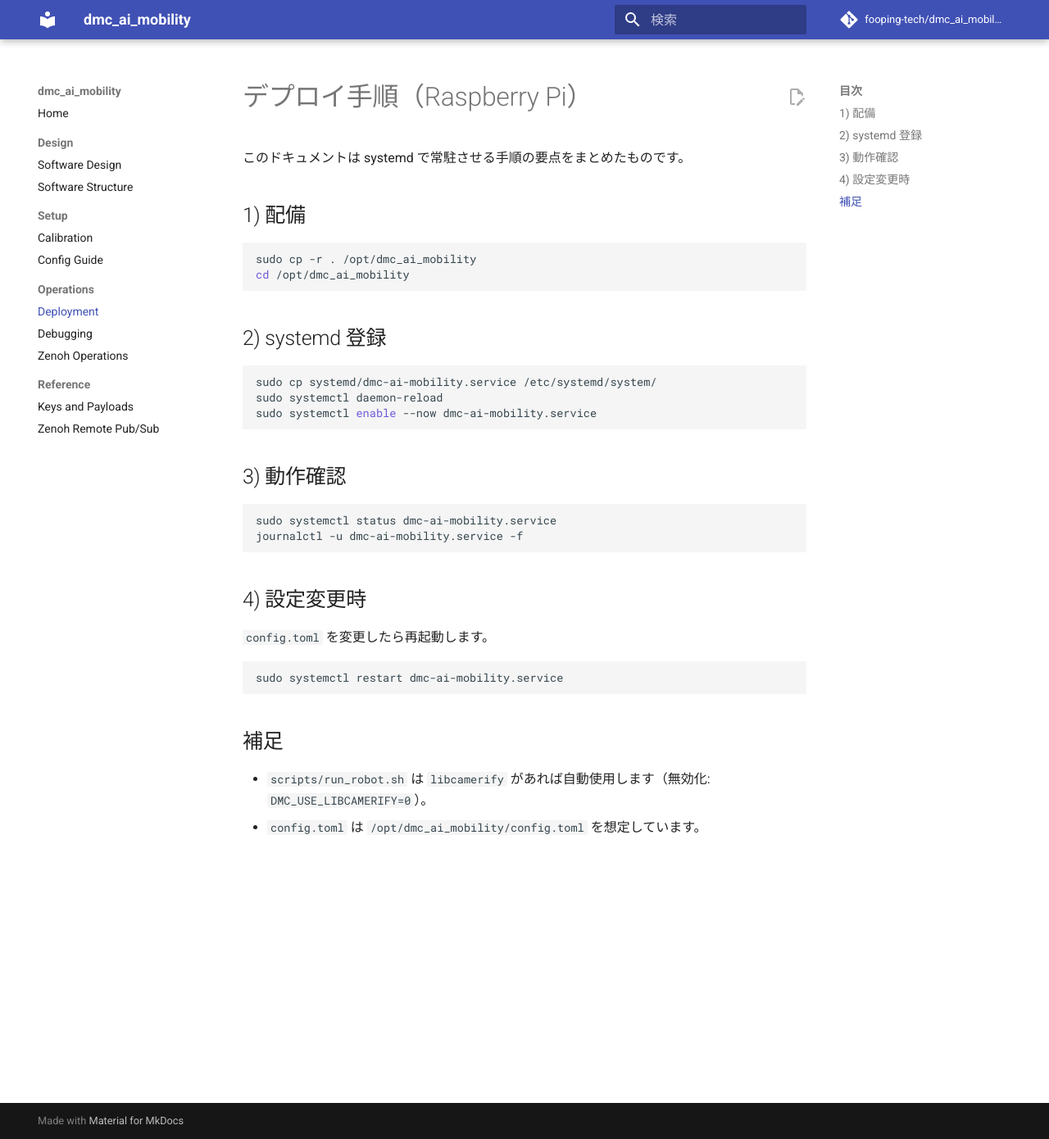
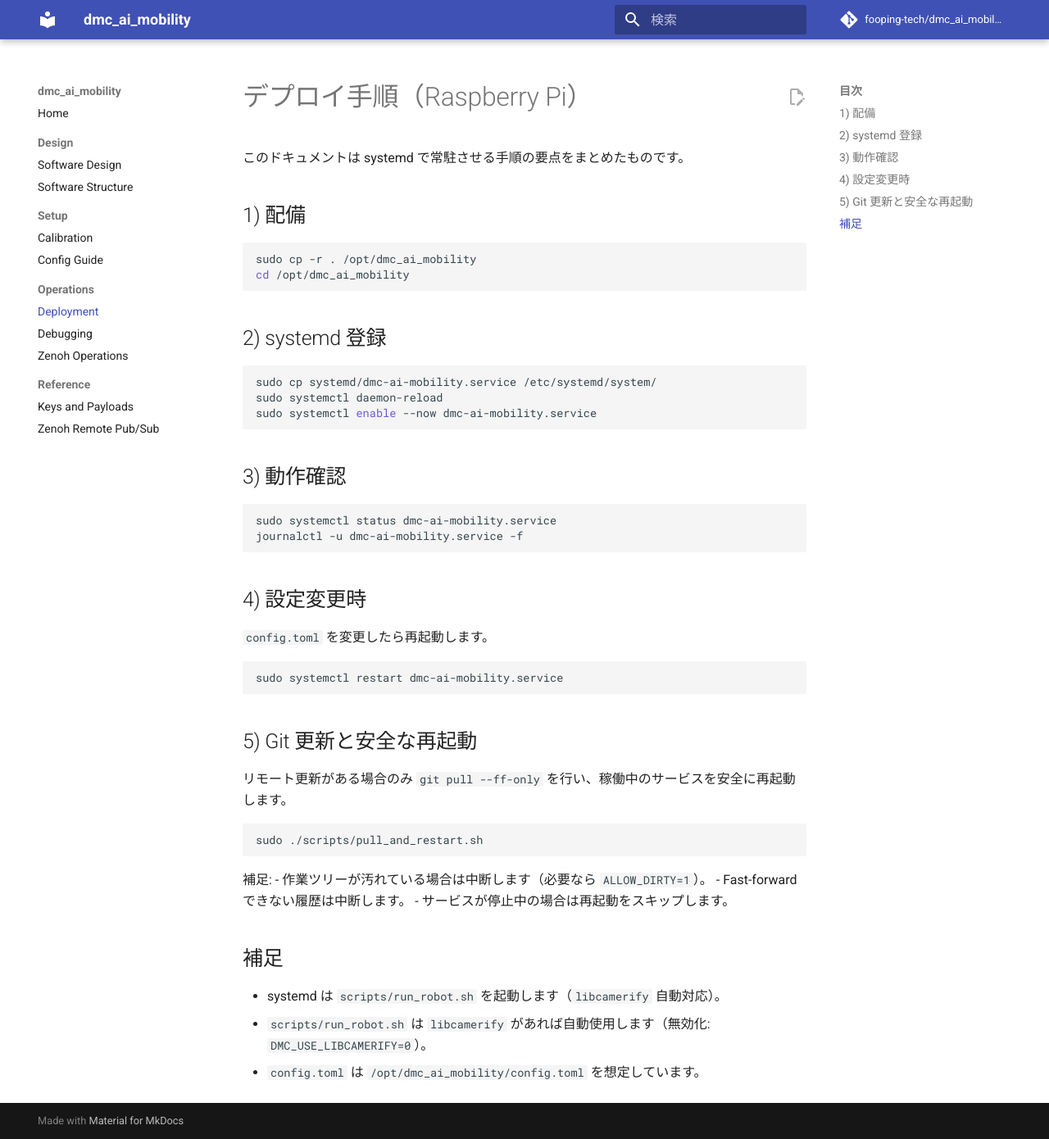
Before and after one commit to fooping-tech/dmc_ai_mobility, an MkDocs documentation site: the page built from docs/deployment.md, in a window 1280 px wide and 1390 px high. Shown: the whole window at 82% size. Built offline with MkDocs 1.6.1 and Material for MkDocs 9.7.7, drawn with Linux system fonts in a browser that asks for light colours; comment, search, counter and statistics services are not loaded.

Commit message:
feat:pull用service追加

````diff
--- a/docs/deployment.md
+++ b/docs/deployment.md
@@ -32,7 +32,21 @@ journalctl -u dmc-ai-mobility.service -f
 sudo systemctl restart dmc-ai-mobility.service
 ```
 
+## 5) Git 更新と安全な再起動
+
+リモート更新がある場合のみ `git pull --ff-only` を行い、稼働中のサービスを安全に再起動します。
+
+```bash
+sudo ./scripts/pull_and_restart.sh
+```
+
+補足:
+- 作業ツリーが汚れている場合は中断します（必要なら `ALLOW_DIRTY=1`）。
+- Fast-forward できない履歴は中断します。
+- サービスが停止中の場合は再起動をスキップします。
+
 ## 補足
 
+- systemd は `scripts/run_robot.sh` を起動します（`libcamerify` 自動対応）。
 - `scripts/run_robot.sh` は `libcamerify` があれば自動使用します（無効化: `DMC_USE_LIBCAMERIFY=0`）。
 - `config.toml` は `/opt/dmc_ai_mobility/config.toml` を想定しています。
````
Also changed, not shown: docs/index.md (+1 -0 lines), 2 other files.
